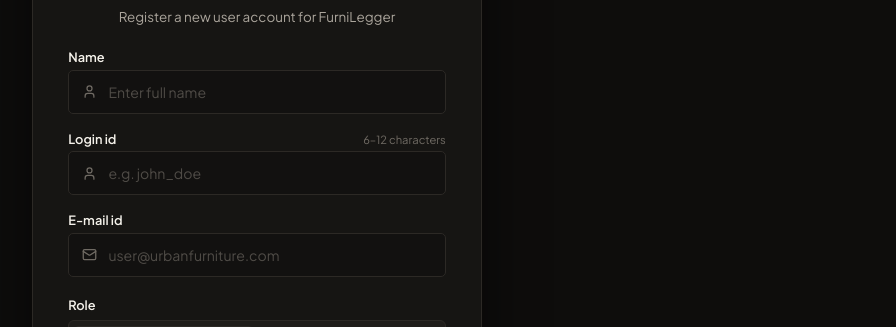
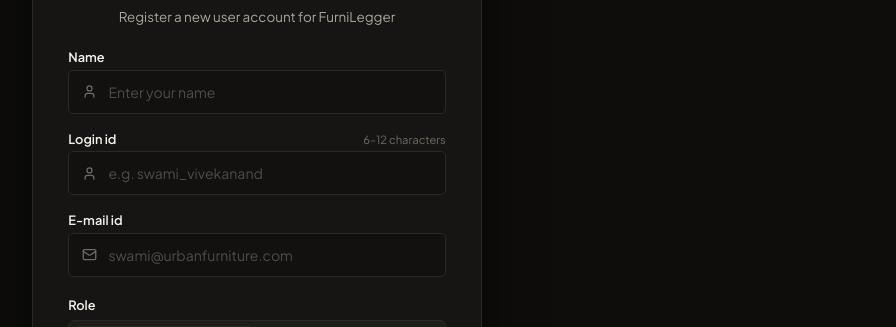
Before and after one commit to Krish1609/Urban-Furniture-Accounting-System, a React (Vite) app in the folder frontend/: page / in a window 1280 px wide. Shown: the part 239-566 px from the top of the page, without its empty margins (383-1279 px from the left). Built offline with nearby package versions, Linux system fonts and the light colour scheme.

Commit message:
update placeholder text for input fields in App component

```diff
--- a/frontend/src/App.jsx
+++ b/frontend/src/App.jsx
@@ -616,7 +616,7 @@
                   id="create-name"
                   type="text"
                   style={styles.textInput(focusedField === 'name')}
-                  placeholder="Enter full name"
+                  placeholder="Enter your name"
                   value={name}
                   onFocus={() => setFocusedField('name')}
                   onBlur={() => setFocusedField(null)}
@@ -640,7 +640,7 @@
                   id="create-loginId"
                   type="text"
                   style={styles.textInput(focusedField === 'loginId')}
-                  placeholder="e.g. john_doe"
+                  placeholder="e.g. swami_vivekanand"
                   value={loginId}
                   onFocus={() => setFocusedField('loginId')}
                   onBlur={() => setFocusedField(null)}
@@ -659,7 +659,7 @@
                   id="create-email"
                   type="email"
                   style={styles.textInput(focusedField === 'email')}
-                  placeholder="user@urbanfurniture.com"
+                  placeholder="swami@urbanfurniture.com"
                   value={email}
                   onFocus={() => setFocusedField('email')}
                   onBlur={() => setFocusedField(null)}
```
